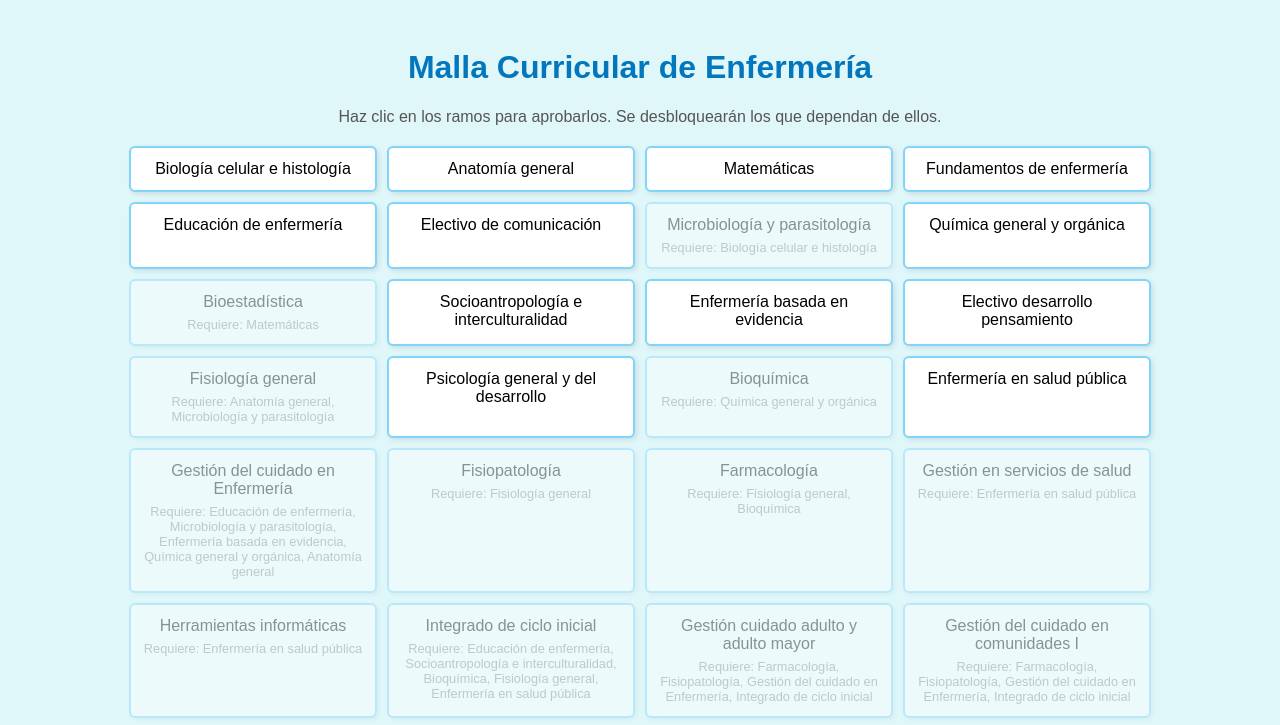
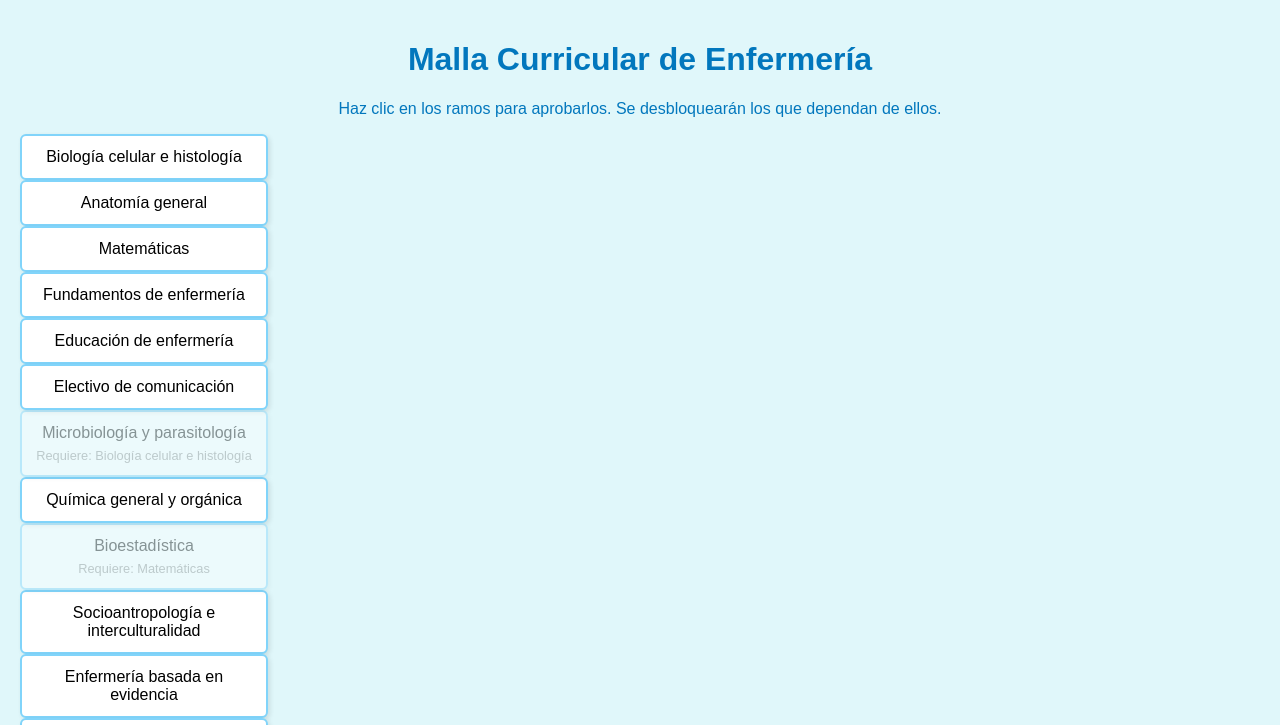
Before and after one commit to 08102004-arch/Malla-enfermer-a-, a plain HTML site: page index.html in a window 1280 px wide. Shown: the top 725 px of the page. Drawn offline with Linux system fonts and the light colour scheme.

Commit message:
Update estilos.css

```diff
--- a/estilos.css
+++ b/estilos.css
@@ -2,24 +2,36 @@ body {
   font-family: Arial, sans-serif;
   background-color: #e0f7fa;
   padding: 20px;
+  margin: 0;
 }
 
-h1 {
+h1, p {
+  text-align: center;
   color: #0277bd;
-  text-align: center;
 }
 
-p {
-  text-align: center;
-  margin-bottom: 20px;
-  color: #555;
+#contenedor-malla {
+  display: flex;
+  flex-direction: column;
+  gap: 30px;
 }
 
-.malla {
+.semestre {
+  border-top: 3px solid #0288d1;
+  padding-top: 10px;
+}
+
+.semestre h2 {
+  color: #01579b;
+  font-size: 1.2em;
+  margin-bottom: 10px;
+  text-align: left;
+}
+
+.fila {
   display: flex;
   flex-wrap: wrap;
   gap: 10px;
-  justify-content: center;
 }
 
 .ramo {
```
